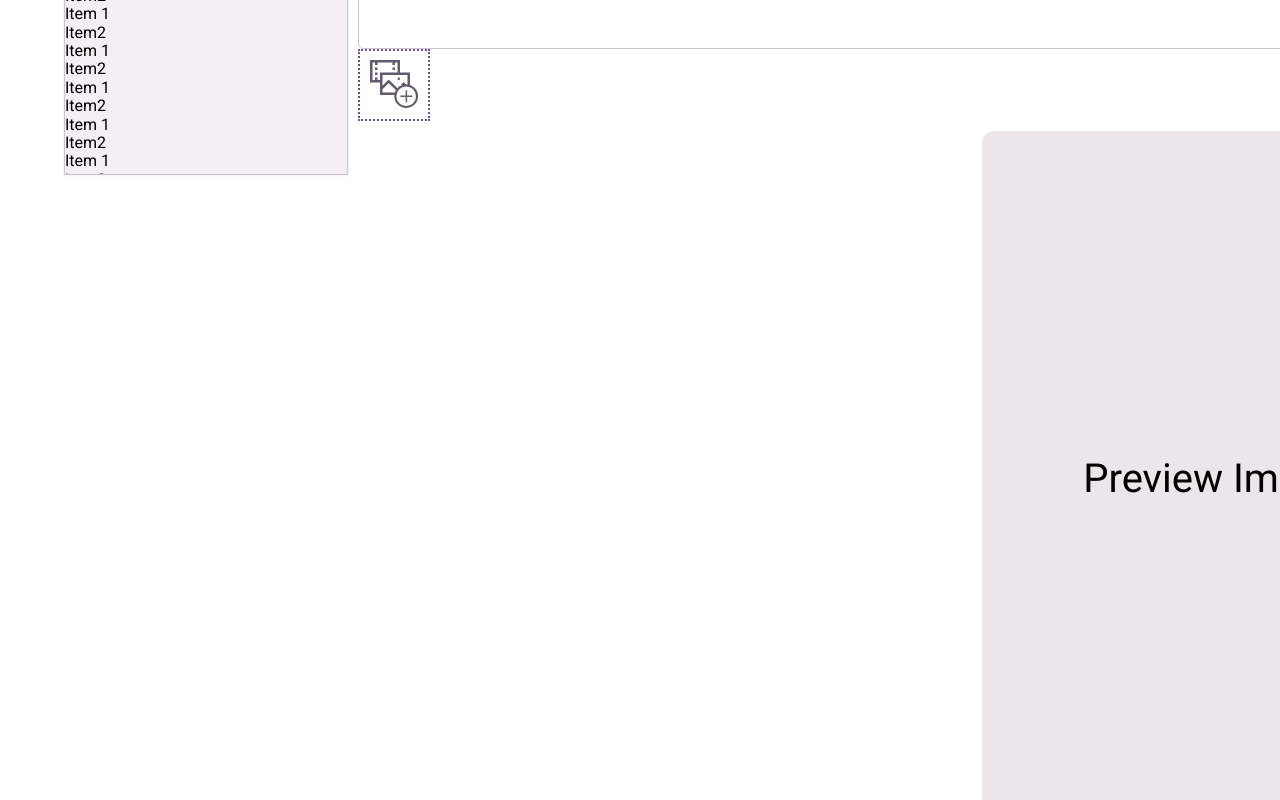
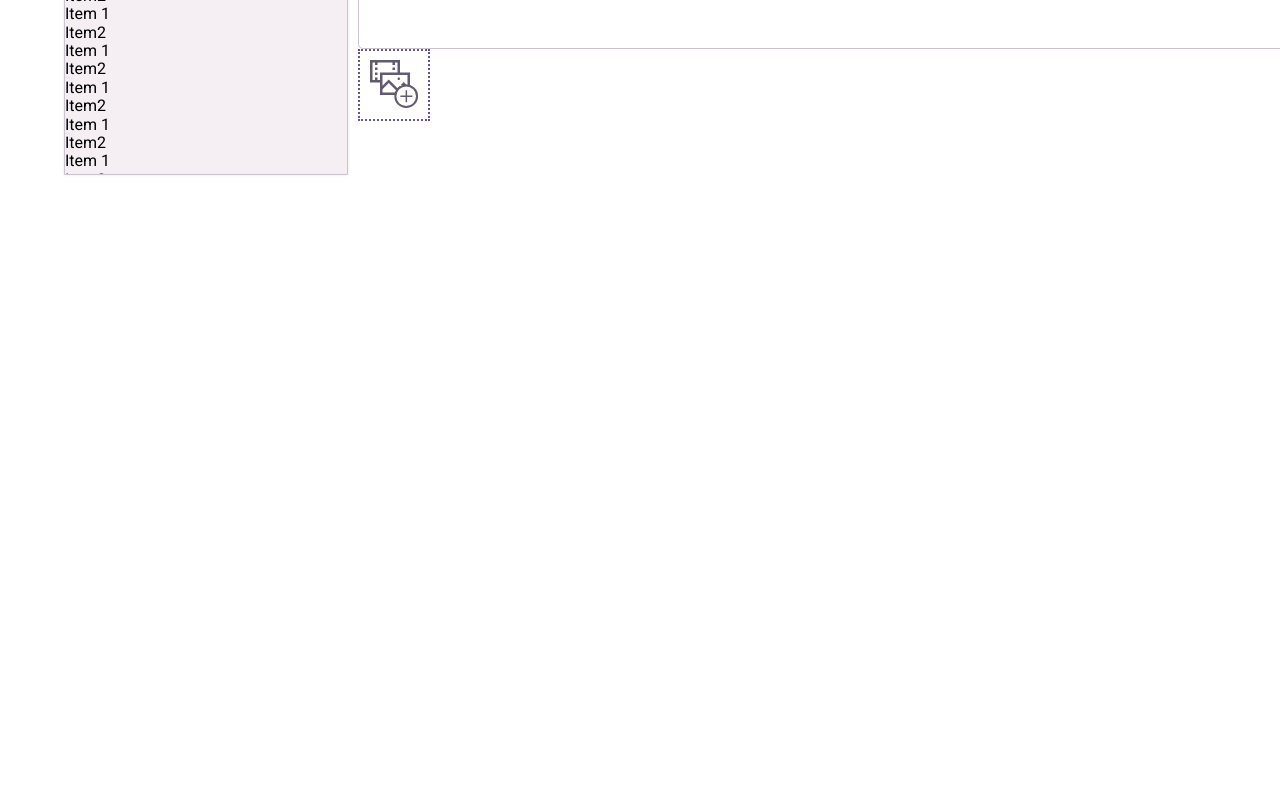
Before and after one commit to devhatt/octopost, a React (Create React App) app: page / in a window 1280 px wide. Shown: the part 600-1400 px from the top of the page. Built offline with nearby package versions, Linux system fonts and the light colour scheme; the HTML template or start-up script is replaced by a standard one.

Commit message:
refactor: Remove `Preview Container` from `Home`
Re #178

```diff
--- a/src/pages/home/home.module.scss
+++ b/src/pages/home/home.module.scss
@@ -62,22 +62,3 @@
 .gridTabs {
   grid-area: tabs;
 }
-
-.flexSelect {
-  display: flex;
-  grid-area: tabs;
-
-  align-items: flex-start;
-  justify-content: space-between;
-
-  font-size: 4rem;
-}
-
-.contentContainer {
-  display: flex;
-
-  align-items: center;
-  justify-content: center;
-
-  font-size: medium;
-}
--- a/src/pages/home/home.tsx
+++ b/src/pages/home/home.tsx
@@ -1,7 +1,5 @@
-import PreviewContainer from '~components/ComponentPreview/PreviewContainer';
 import MainComposer from '~components/MainComposer/MainComposer';
 import MediaInputs from '~components/MediaInputs/MediaInput';
-import Preview from '~components/Preview/Preview';
 import SavBar from '~components/SavBar/SavBar';
 
 import Header from './components/Header/Header';
@@ -22,14 +20,7 @@ const Home = () => {
             <MainComposer />
             <MediaInputs />
           </div>
-
           <div className={scss.gridTabs} />
-          <div className={scss.flexSelect}>
-            <div className={scss.contentContainer}></div>
-            <PreviewContainer>
-              <Preview>Preview Imaginário</Preview>
-            </PreviewContainer>
-          </div>
         </div>
         <SavBar />
       </div>
```
